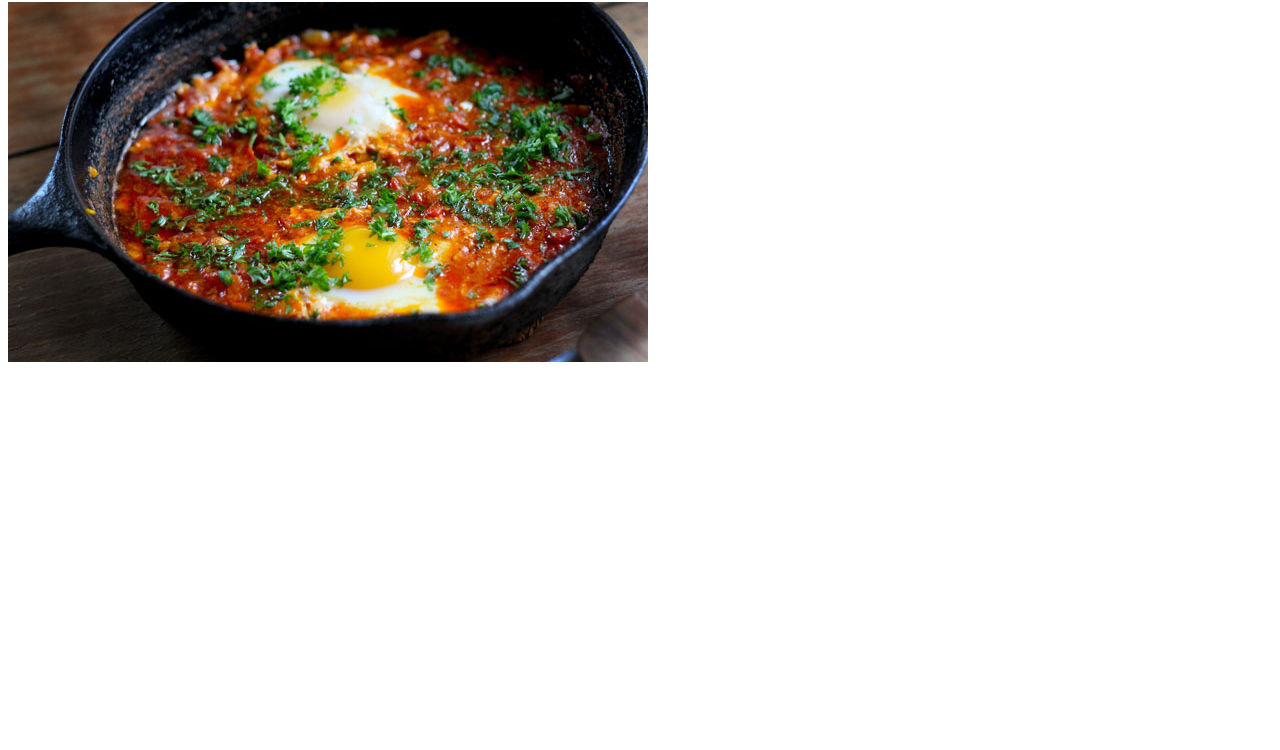
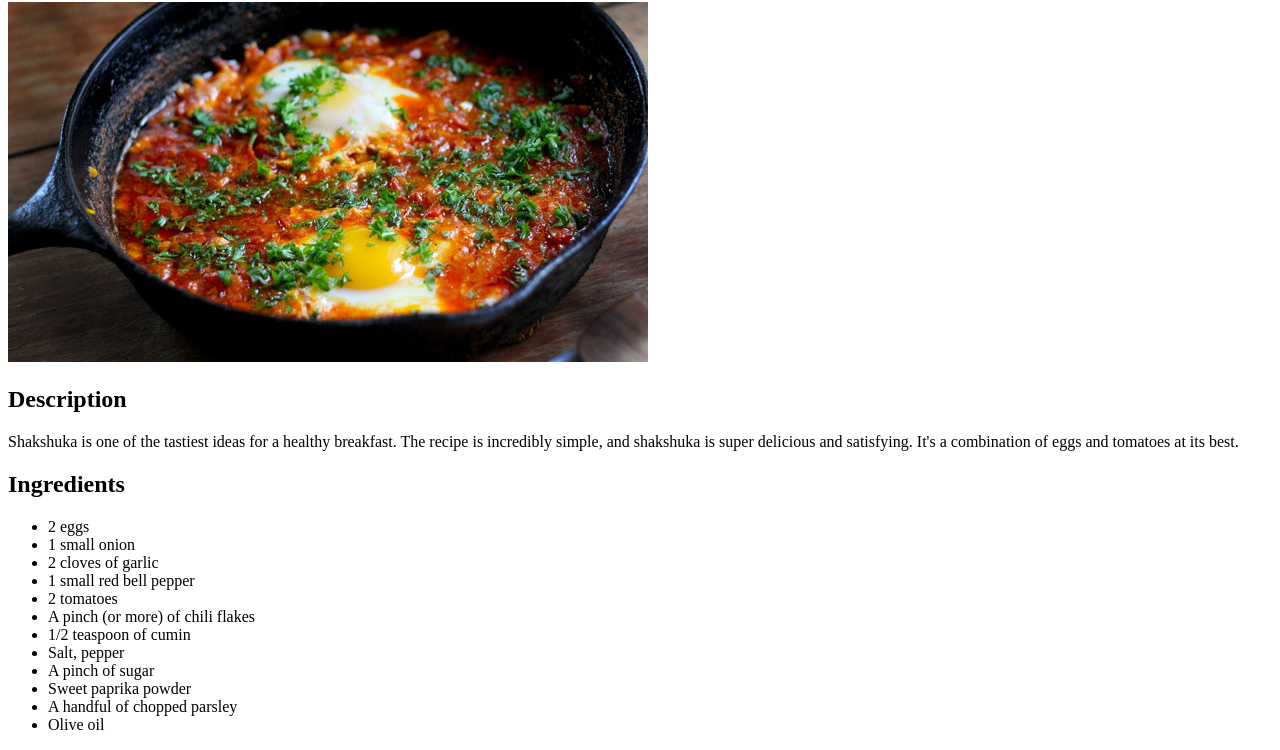
Before and after one commit to rvqy/odin-recipes, a plain HTML site: page recipes/shakshouka.html in a window 1280 px wide. Shown: the part 78-828 px from the top of the page. Before the commit the page ends 800 px from the top, so only its background shows below. Drawn offline with Linux system fonts and the light colour scheme.

Commit message:
Add ingredients list

```diff
--- a/recipes/shakshouka.html
+++ b/recipes/shakshouka.html
@@ -7,5 +7,22 @@
   <body>
     <h1>Shakshouka</h1>
     <img src="../images/shakshouka.jpg" alt="shakshouka dish">
-  </body>
+    <h2>Description</h2>
+    <p>Shakshuka is one of the tastiest ideas for a healthy breakfast. The recipe is incredibly simple, and shakshuka is super delicious and satisfying. It's a combination of eggs and tomatoes at its best.</p>
+    <h2>Ingredients</h2>
+    <ul>
+        <li>2 eggs</li>
+        <li>1 small onion</li>
+        <li>2 cloves of garlic</li>
+        <li>1 small red bell pepper</li>
+        <li>2 tomatoes</li>
+        <li>A pinch (or more) of chili flakes</li>
+        <li>1/2 teaspoon of cumin</li>
+        <li>Salt, pepper</li>
+        <li>A pinch of sugar</li>
+        <li>Sweet paprika powder</li>
+        <li>A handful of chopped parsley</li>
+        <li>Olive oil</li>
+    </ul>
+</body>
 </html>
```
